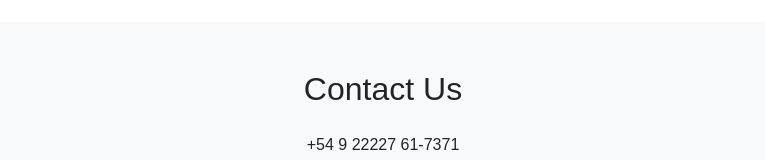
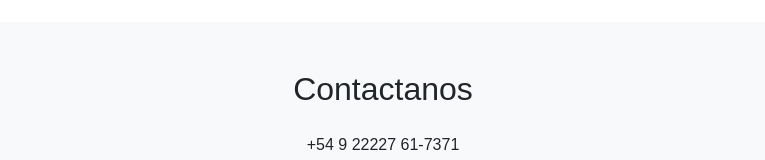
Before and after one commit to noscohueg/page, a plain HTML site: page index.html in a window 1280 px wide. Shown: the part 1422-1582 px from the top of the page, without its empty margins (257-1022 px from the left). Drawn offline with nearby package versions, Linux system fonts and the light colour scheme; some icons are missing.

Commit message:
Add files via upload

```diff
--- a/index.html
+++ b/index.html
@@ -80,7 +80,7 @@
         <div class="container">
             <div class="row justify-content-center">
                 <div class="col-md-8 text-center">
-                    <h2 class="mb-4">Contact Us</h2>
+                    <h2 class="mb-4">Contactanos</h2>
                     <div class="d-flex flex-column gap-3">
                         <p><i class="bi bi-telephone"></i> +54 9 22227 61-7371</p>
                         <p><i class="bi bi-geo-alt"></i> Gral. Las Heras, Av. Villa mayor, Buenos Aires, Argentina</p>
```
